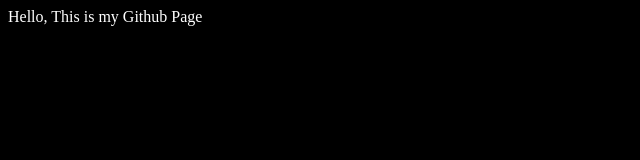
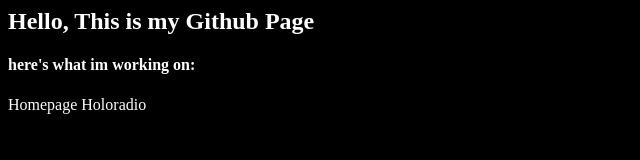
Before and after one commit to KomodoLegend18/KomodoLegend18.github.io, a plain HTML site: page index.html in a window 1280 px wide. Shown: the whole page, without its empty margins (0-640 px from the left). Drawn offline with Linux system fonts and the light colour scheme.

Commit message:
Update index.html

```diff
--- a/index.html
+++ b/index.html
@@ -4,6 +4,9 @@
         <link rel="icon" href="https://user-images.strikinglycdn.com/res/hrscywv4p/image/upload/c_limit,fl_lossy,h_64,w_64,q_auto/1369026/logo_square_qn4ncy.png" type="image/icon type">
     </head>
     <body style="background-color: black !important;">
-        <p style="color: white;">Hello, This is my Github Page</p>
+        <h2 style="color: white;">Hello, This is my Github Page</h2>
+        <h4 style="color: white;">here's what im working on:</h4>
+        <a style="color: white; text-decoration: none;" href="https://komodolegend18.github.io/projects/Homepage">Homepage</a>
+        <a style="color: white; text-decoration: none;" href="https://komodolegend18.github.io/projects/Holoradio">Holoradio</a>
     </body>
 </html>
```
